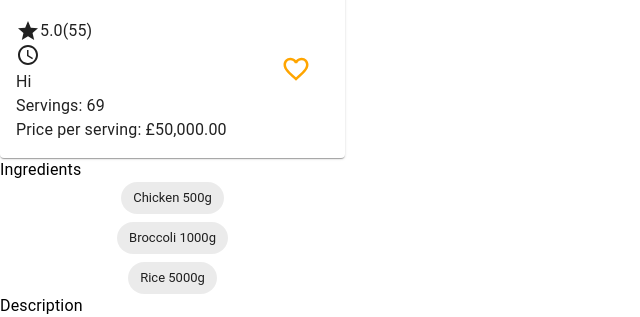
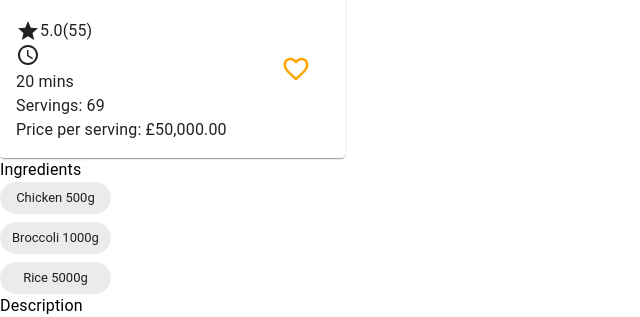
Before and after one commit to ivon-i/soc-craveaway-front, a Next.js app: page /recipepage in a window 1280 px wide. Shown: the part 243-560 px from the top of the page, without its empty margins (0-640 px from the left). Built offline with nearby package versions, Linux system fonts and the light colour scheme.

Commit message:
box size decreased and ingredients aligned

```diff
--- a/components/RecipeCardIngredients.js
+++ b/components/RecipeCardIngredients.js
@@ -13,9 +13,9 @@ export default function RecipeCardIngredients() {
           spacing={1}
           sx={{
             maxWidth: 345,
-            alignItems: 'center',
             display: 'flex',
-            justifyItems: 'flex-start',
+            alignContent: 'flex-start',
+            flexWrap: 'wrap',
           }}
         >
           <Chip label="Chicken 500g" />
--- a/components/RecipeCardText.js
+++ b/components/RecipeCardText.js
@@ -12,7 +12,7 @@ export default function RecipeCardText() {
         <Box
       sx={{
         width: 300,
-         height: 300,
+         height: 200,
           border: 1,
           borderRadius: 10,
           borderColor: "#D3D3D3",
@@ -27,7 +27,7 @@ export default function RecipeCardText() {
         <Box
       sx={{
         width: 300,
-          height: 300,
+          height: 200,
           border: 1,
           borderRadius: 10,
           borderColor: "#D3D3D3",
--- a/components/recipecard.js
+++ b/components/recipecard.js
@@ -21,7 +21,7 @@ export default function RecipeCard() {
           <CardMedia sx={{
             component:"img",
             height:"140px",
-            image:"/static/images/cards/contemplative-reptile.jpg",
+            src:"https://images.unsplash.com/photo-1459411621453-7b03977f4bfc?ixlib=rb-1.2.1&ixid=MnwxMjA3fDB8MHxzZWFyY2h8OHx8Y2hpY2tlbiUyMGJyb2Njb2xpfGVufDB8fDB8fA%3D%3D&auto=format&fit=crop&w=600&q=60",
             alt:"green iguana",
             position:"relative",
             display: "flex",
@@ -62,7 +62,7 @@ export default function RecipeCard() {
 
             <Box></Box>
             <AccessTimeIcon />
-            <Typography>Hi</Typography>
+            <Typography>20 mins</Typography>
             <Typography>Servings: 69</Typography>
             <Typography>Price per serving: £50,000.00</Typography>
           </CardContent>
--- a/next.config.js
+++ b/next.config.js
@@ -4,4 +4,8 @@ const nextConfig = {
   swcMinify: true,
 }
 
-module.exports = nextConfig
+module.exports = {
+  images: {
+    domains: ["images.unsplash.com"],
+  },
+};
```
